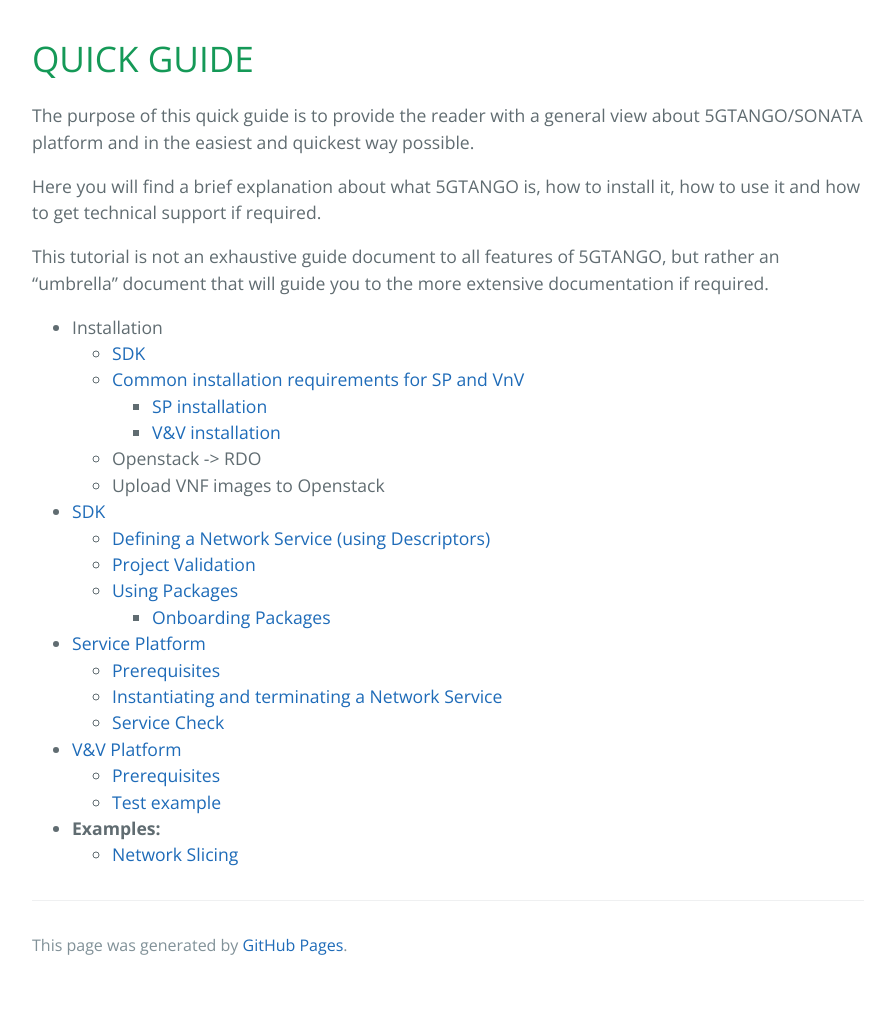
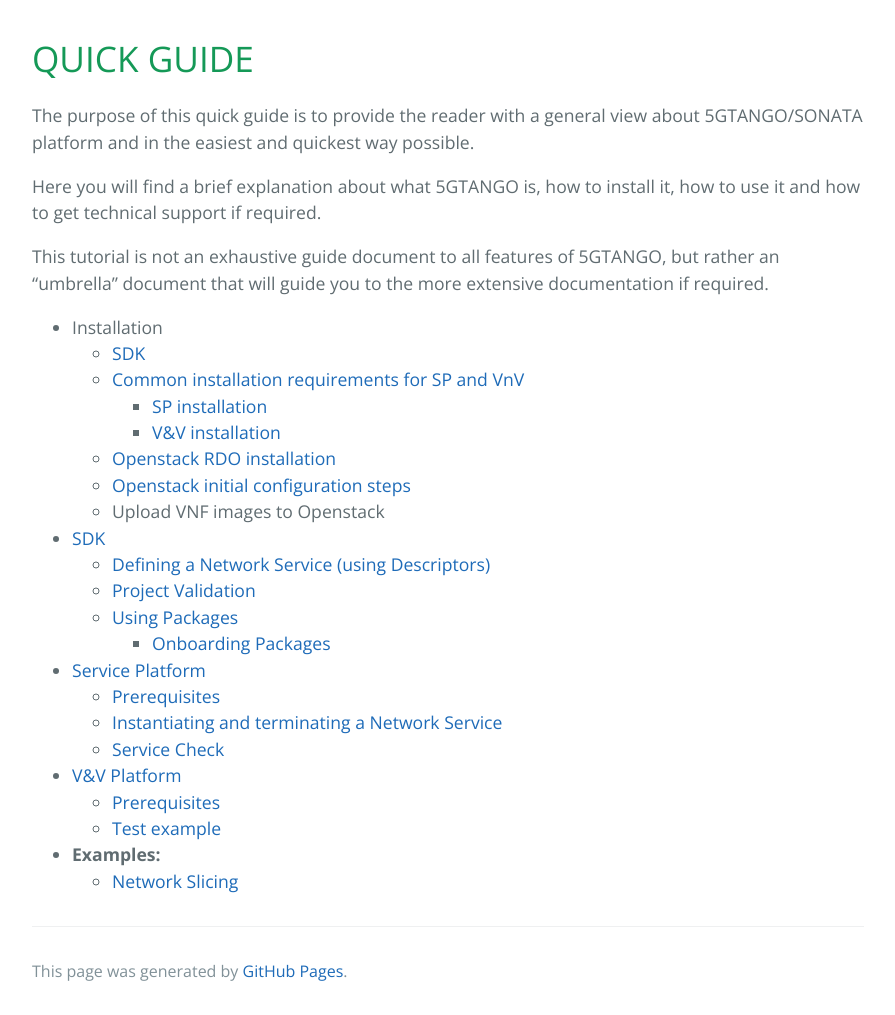
Before and after one commit to sonata-nfv/sonata-nfv.github.io, a Jekyll site: the page built from quickguide.md, in a window 1280 px wide. Shown: the whole page, without its empty margins (192-1087 px from the left). Built offline with Jekyll 4.4.1, drawn with Linux system fonts in a browser that asks for light colours; our own code applies the rules of GitHub Pages for plain Markdown files; before the commit the page ends 989 px from its top, so only the background shows below that.

Commit message:
RDO deployment guide and initial Openstack tenant configuration

```diff
--- a/quickguide.md
+++ b/quickguide.md
@@ -11,7 +11,8 @@ This tutorial is not an exhaustive guide document to all features of 5GTANGO, bu
   * [Common installation requirements for SP and VnV](/common-installation)
     * [SP installation](/sp-installation)
     * [V&V installation](/vnv-installation)
-  * Openstack -> RDO
+  * [Openstack RDO installation](/rdo-istall)
+  * [Openstack initial configuration steps](/openstack-basic-starting-guide.md)
   * Upload VNF images to Openstack
 
 * [SDK](/sdk)
```
